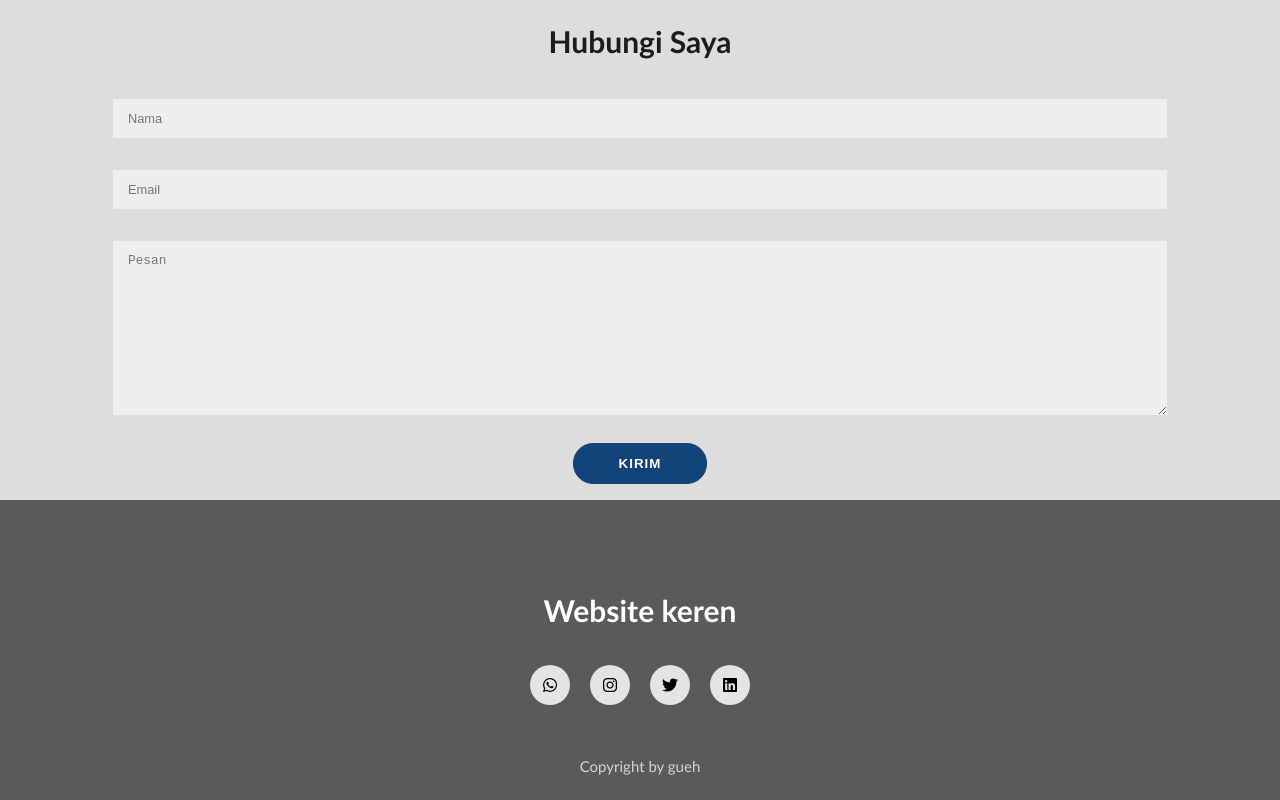
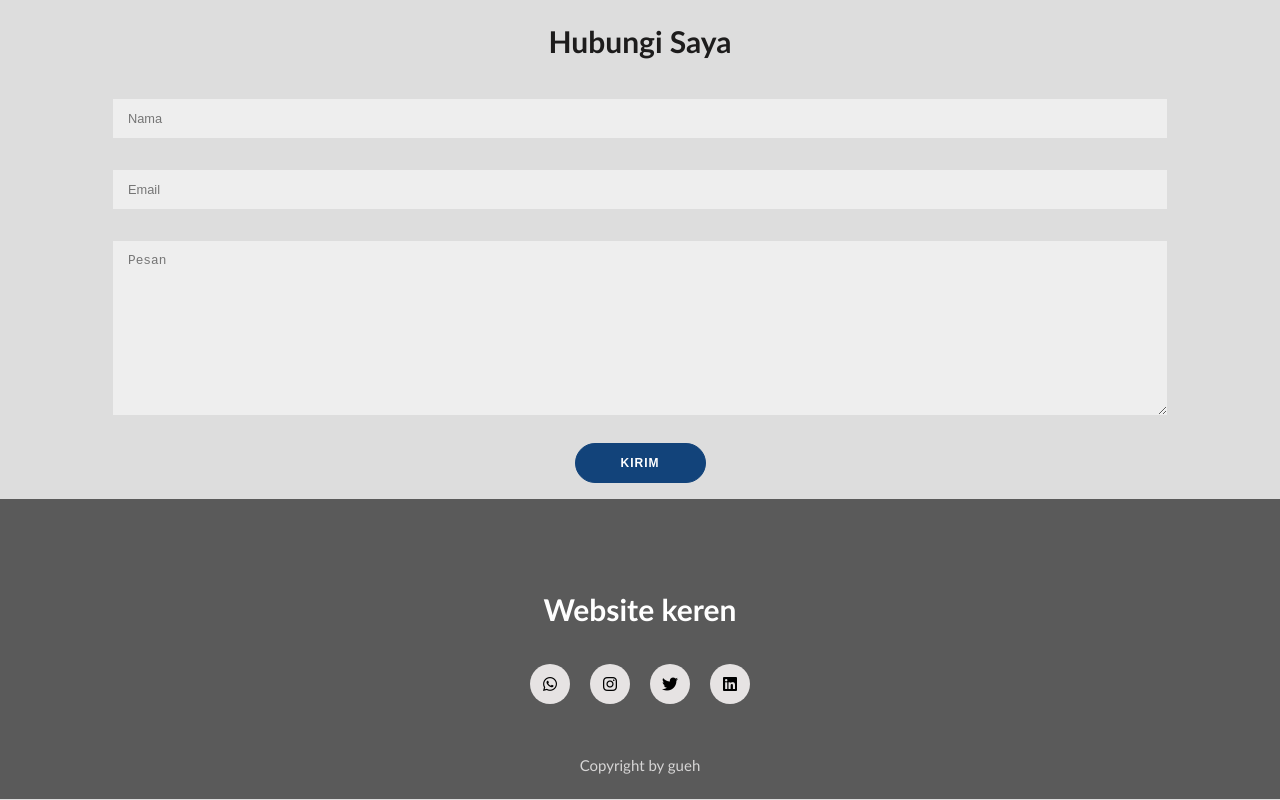
Before and after one commit to niyaak/niyaak.github.io, a plain HTML site: page index.html in a window 1280 px wide. Shown: the part 1075-1875 px from the top of the page. Drawn offline with Linux system fonts and the light colour scheme.

Commit message:
Update style.css

```diff
--- a/style.css
+++ b/style.css
@@ -374,7 +374,7 @@ li .dropdown {
     border: 1px solid #12437a;
     background-color: #12437a;
     color: #ffffff;
-    font-size: : 12px;
+    font-size: 12px;
     font-weight: bold;
     padding: 12px 45px;
     letter-spacing: 1px;
```
